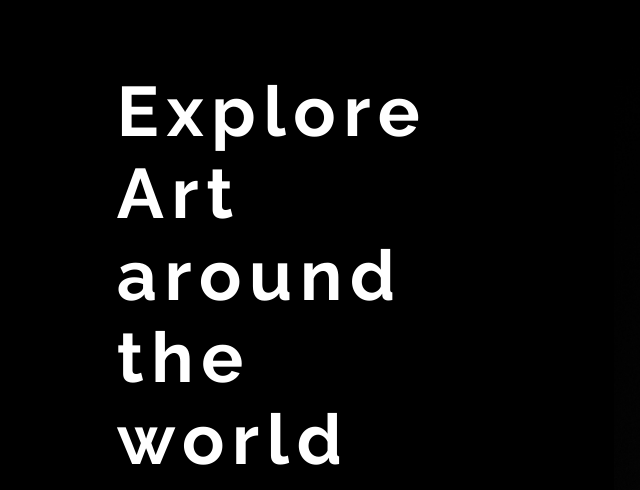
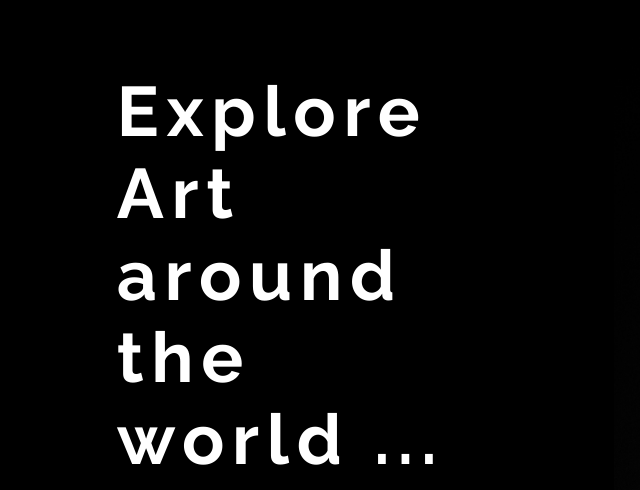
Before and after one commit to agabt/landing-page-responsive, a plain HTML site: page index.html in a window 1280 px wide. Shown: the part 310-800 px from the top of the page, 0-640 px from the left. Drawn offline with Linux system fonts and the light colour scheme.

Commit message:
prova guillem

```diff
--- a/index.html
+++ b/index.html
@@ -27,7 +27,7 @@
         <section class="body flex">
             <div class="body-left">
                 <div class="text">
-                    <h1>Explore Art around the world</h1>
+                    <h1>Explore Art around the world ...</h1>
                     <p>Lorem ipsum dolor sit amet, consectetur adipiscing elit, sed do eiusmod tempor incididunt </p>
                     <button onclick="alert('hola!');" class="btn-arrow"></button>
                     <div class="social-net flex">
```
